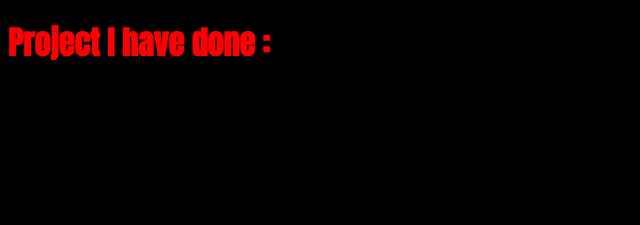
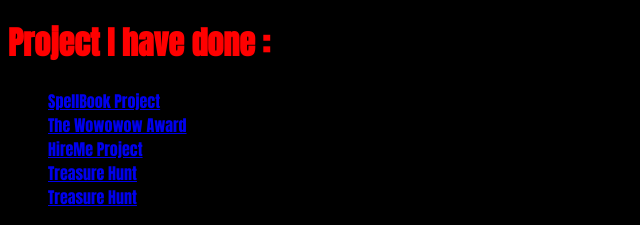
Before and after one commit to Kritos33/CSS, a plain HTML site: page index.html in a window 1280 px wide. Shown: the part 812-1037 px from the top of the page, without its empty margins (0-640 px from the left). Before the commit the page ends 901 px from the top, so only its background shows below. Drawn offline with Linux system fonts and the light colour scheme.

Commit message:
Created using Popcode: https://popcode.org

```diff
--- a/index.html
+++ b/index.html
@@ -43,7 +43,14 @@ body {
       </div>
       <div class="Project">
       <h1 class="project">Project I have done :</h1>
+      <ul>
+          <li><a href="https://kritos33.github.io/Unit-5-jQuery-SpellBook-Project/">SpellBook Project</a></li>
+          <li><a href="https://kritos33.github.io/Wowowow/">The Wowowow Award</a></li>
+          <li><a href="https://Kritos33.github.io/HireMe-Project">HireMe Project</a></li>
+          <li><a href="https://Kritos33.github.io/King-Of-UCL">Treasure Hunt</a></li>
+          <li><a href="https://Kritos33.github.io/King-Of-UCL">Treasure Hunt</a></li>
 
+      </ul>
       </div>
 
 
```
